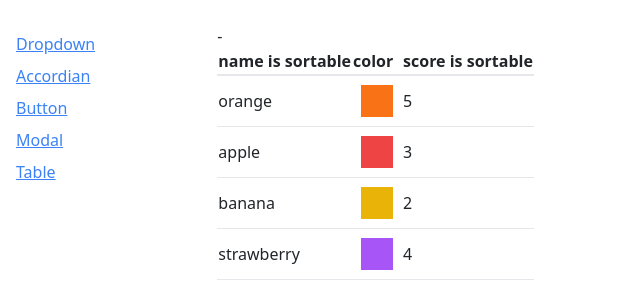
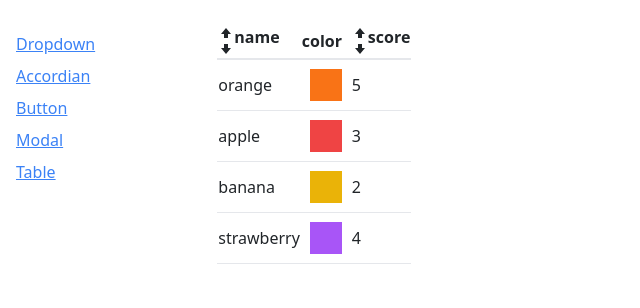
Before and after one commit to sambitmohanty04/todowithcrud, a React (Create React App) app: page /table in a window 1280 px wide. Shown: the top 308 px of the page, without its empty margins (0-640 px from the left). Built offline with nearby package versions, Linux system fonts and the light colour scheme.

Commit message:
table sorting

```diff
--- a/src/component/SortableTable.js
+++ b/src/component/SortableTable.js
@@ -1,19 +1,27 @@
 import React, { useState } from 'react'
 import Table from './Table'
+import { GoArrowDown, GoArrowUp } from "react-icons/go";
 
 const SortableTable = (props) => {
 
     const [sortOrder, setSortOrder] = useState(null)
     const [sortBy, setSortBy] = useState(null)
 
-    const { config } = props;
+    const { config, data } = props;
 
     const handleClick = (label) => {
+
+        if(sortBy && label !== sortBy) {
+            setSortOrder('asc')
+            setSortBy(label)
+            return;
+        }
+
         if (sortOrder === null) {
             setSortOrder('asc');
             setSortBy(label)
         } else if (sortOrder === 'asc') {
-            setSortOrder('des')
+            setSortOrder('desc')
             setSortBy(label)
         } else if (sortOrder === 'desc') {
             setSortOrder(null)
@@ -28,19 +36,66 @@
 
         return {
             ...column,
-            header: () => <th onClick={() => handleClick(column.label)}>{column.label} is sortable</th>
+            header: () =>
+                <th className='cursor-pointer hover:bg-gray-100' onClick={() => handleClick(column.label)}>
+                    <div className='flex item-center'>
+                        {getIcons(column.label, sortBy, sortOrder)}
+                        {column.label}
+                    </div>
+                </th>
         }
     })
+
+    let sortedData = data;
+
+    if (sortOrder && sortBy) {
+        const { sortValue } = config.find(column => column.label === sortBy)
+
+        sortedData = [...data].sort((a, b) => {
+            const valueA = sortValue(a);
+            const valueB = sortValue(b);
+
+            const reverseOrder = sortOrder === 'asc' ? 1 : -1;
+
+            if (typeof valueA === 'string') {
+                return valueA.localeCompare(valueB) * reverseOrder;
+            } else {
+                return (valueA - valueB) * reverseOrder;
+            }
+        })
+    }
+
     return (
         <>
             <div>
-                {sortOrder} - {sortBy}
+
                 <Table {...props}
                     config={updatedConfig}
+                    data={sortedData}
                 />
             </div>
         </>
     )
 }
 
+function getIcons(label, sortBy, sortOrder) {
+    if (label !== sortBy) {
+        return <div>
+            <GoArrowUp />
+            <GoArrowDown />
+        </div>
+    }
+
+    if (sortOrder === null) {
+        return <div>
+            <GoArrowUp />
+            <GoArrowDown />
+        </div>
+    } else if (sortOrder === 'asc') {
+        return <div> <GoArrowUp /> </div>
+    } else if (sortOrder === 'desc') {
+        return <div> <GoArrowDown /> </div>
+    }
+}
+
 export default SortableTable
```
